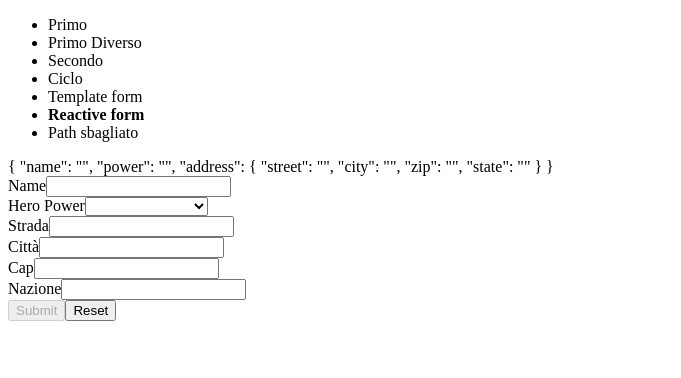
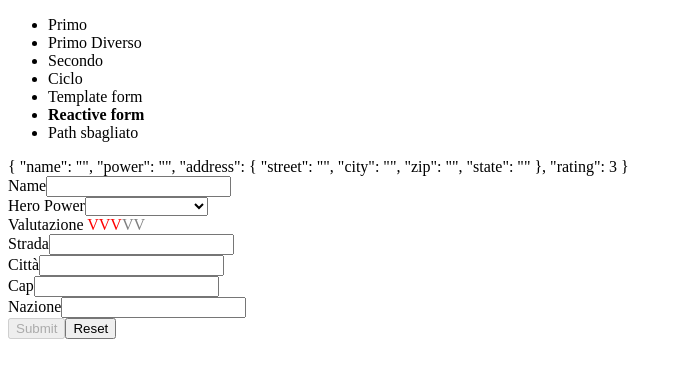
Before and after one commit to LukeSkywa/DemoMilano, an Angular app: page /reactive-form in a window 1280 px wide. Shown: the top 378 px of the page, without its empty margins (0-681 px from the left). Built offline with nearby package versions, Linux system fonts and the light colour scheme.

Commit message:
utilizzo control value accessor

```diff
--- a/src/app/app.module.ts
+++ b/src/app/app.module.ts
@@ -10,6 +10,7 @@ import { MenuComponent } from './menu/menu.component';
 import { TemplateFormsComponent } from './template-forms/template-forms.component';
 import { ReactiveFormComponent } from './reactive-form/reactive-form.component';
 import { InputComponent } from './commons/input/input.component';
+import { RatingComponent } from './commons/rating/rating.component';
 
 @NgModule({
   declarations: [
@@ -20,7 +21,8 @@ import { InputComponent } from './commons/input/input.component';
     MenuComponent,
     TemplateFormsComponent,
     ReactiveFormComponent,
-    InputComponent
+    InputComponent,
+    RatingComponent
   ],
   imports: [
     BrowserModule,
--- /dev/null
+++ b/src/app/commons/rating/rating.component.html
@@ -0,0 +1,6 @@
+<div>
+    <label>Valutazione </label>
+    <span *ngFor="let item of [1,2,3,4,5]"
+        [ngClass]="{active: item <=value, 'no-active': item>value}"
+        (click)="changeValue(item)">V</span>
+</div>
--- /dev/null
+++ b/src/app/commons/rating/rating.component.scss
@@ -0,0 +1,11 @@
+.active{
+    color: red;
+}
+
+.no-active{
+    color: gray;
+}
+
+span{
+    cursor: pointer;
+}
--- /dev/null
+++ b/src/app/commons/rating/rating.component.ts
@@ -0,0 +1,43 @@
+import { Component, OnInit, forwardRef } from '@angular/core';
+import { ControlValueAccessor, NG_VALUE_ACCESSOR } from '@angular/forms';
+
+@Component({
+  selector: 'app-rating',
+  templateUrl: './rating.component.html',
+  styleUrls: ['./rating.component.scss'],
+  providers: [{
+    provide: NG_VALUE_ACCESSOR,
+    useExisting: forwardRef(() => RatingComponent),
+    multi: true
+  }]
+})
+export class RatingComponent implements OnInit, ControlValueAccessor {
+  onChange: any = () => {};
+  onTouch: any = () => {};
+
+  value: number;
+
+  constructor() { }
+
+  writeValue(obj: number): void {
+    this.value = obj;
+  }
+
+  registerOnChange(fn: any): void {
+    this.onChange=fn;
+  }
+
+  registerOnTouched(fn: any): void {
+    this.onTouch=fn;
+  }
+
+  changeValue(item: number){
+    this.value = item;
+    this.onChange(item);
+    this.onTouch(item);
+  }
+
+  ngOnInit(): void {
+  }
+
+}
--- a/src/app/reactive-form/reactive-form.component.html
+++ b/src/app/reactive-form/reactive-form.component.html
@@ -11,6 +11,7 @@
             <option *ngFor="let pow of powers" [value]="pow">{{pow}}</option>
         </select>
     </div>
+    <app-rating formControlName="rating"></app-rating>
     <div *ngIf="heroForm.get('power').status === 'INVALID' && heroForm.get('power').dirty">
         <span>Il Potere è obbligatorio</span>
     </div>
--- a/src/app/reactive-form/reactive-form.component.ts
+++ b/src/app/reactive-form/reactive-form.component.ts
@@ -8,12 +8,12 @@ import { FormGroup, FormBuilder, Validators, FormControl } from '@angular/forms'
   styleUrls: ['./reactive-form.component.scss']
 })
 export class ReactiveFormComponent implements OnInit {
-  powers: string[]= ["Super forza", "Super resistenza", "Vista raggi x", "Invisibilità", "Super velocità"]
-  heroList: Hero[]=[];
+  powers: string[] = ["Super forza", "Super resistenza", "Vista raggi x", "Invisibilità", "Super velocità"]
+  heroList: Hero[] = [];
 
   heroForm: FormGroup;
 
-  get nameControl(): FormControl{
+  get nameControl(): FormControl {
     return this.heroForm.get('name') as FormControl;
   }
 
@@ -26,7 +26,8 @@ export class ReactiveFormComponent implements OnInit {
         city: '',
         zip: '',
         state: ''
-      })
+      }),
+      rating: [3, Validators.compose([Validators.min(1), Validators.max(5)])]
     });
   }
 
@@ -65,9 +66,11 @@ export class ReactiveFormComponent implements OnInit {
     // });
     // variante 4 -> utilizzo direttamente il reset, che mi permette anche di resettare gli stati
     // per il nostro scopo è la variante migliore
+
     this.heroForm.reset({
       name: '',
-      power: ''
+      power: '',
+      rating: 1
     });
   }
 
```
Also changed, not shown: 1 other file (tests, documents, lock files or other folders).
